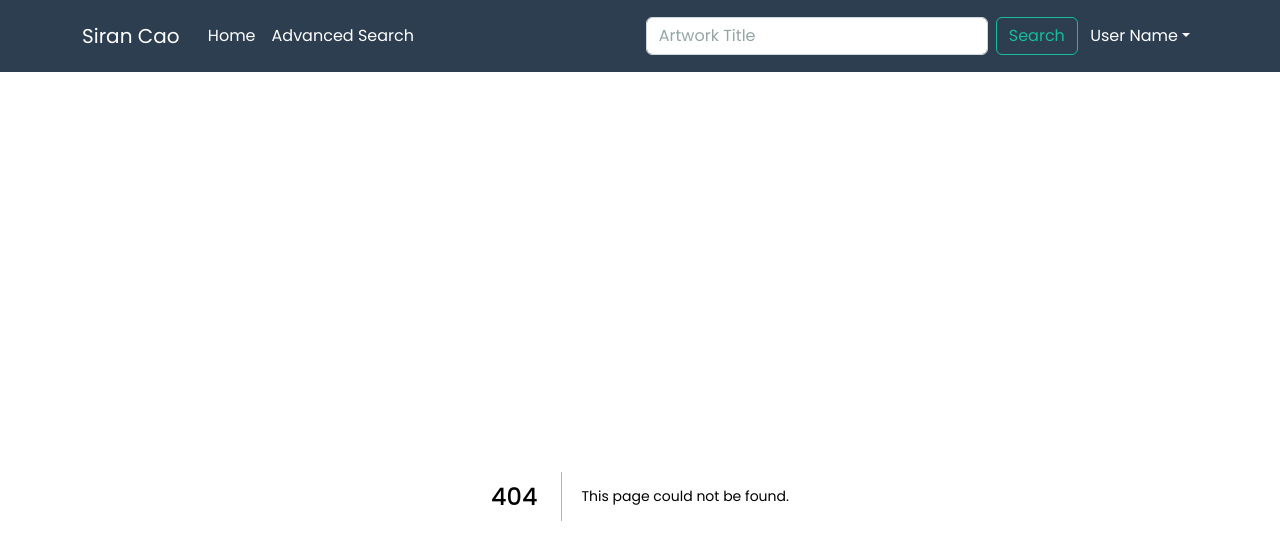
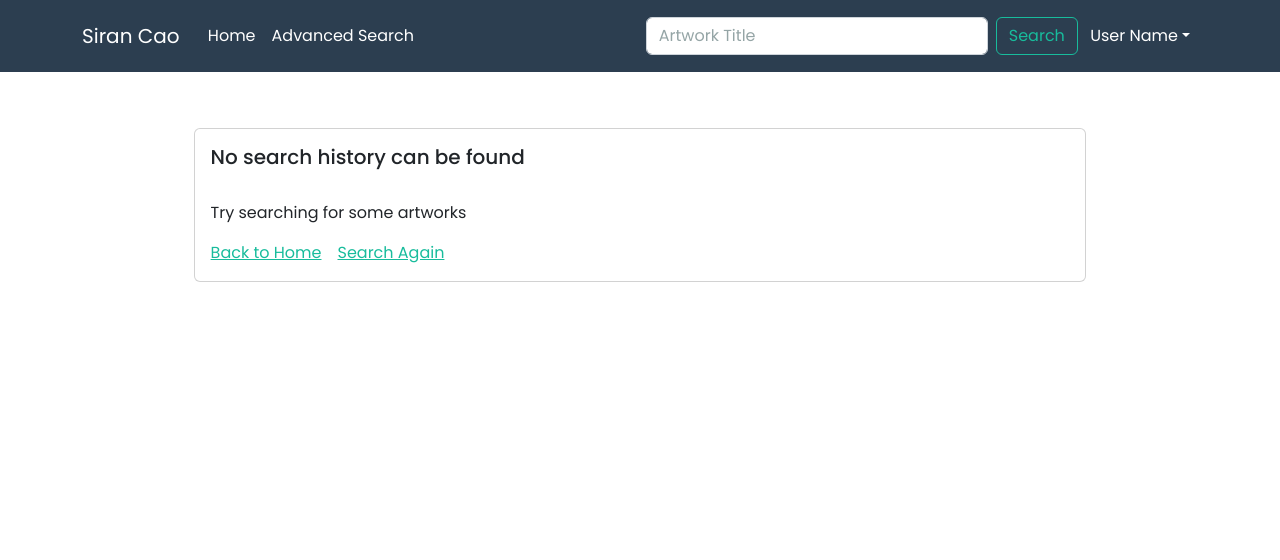
Before and after one commit to siranchao/WEB422, a Next.js app in the folder assignment4/my-museum/: page /history in a window 1280 px wide. Before the commit this address had no page. Shown: the top 560 px of the page. Built offline with nearby package versions, Linux system fonts and the light colour scheme.

Commit message:
assignment5 submit

```diff
--- a/assignment4/my-museum/components/MainNav.js
+++ b/assignment4/my-museum/components/MainNav.js
@@ -7,8 +7,13 @@ import NavDropdown from 'react-bootstrap/NavDropdown';
 import Link from 'next/link';
 import { useState } from 'react';
 import { useRouter } from 'next/router';
+import { useAtom } from 'jotai';
+import { searchHistoryAtom } from '@/store';
+
 
 export default function MainNav() {
+    //global state
+    const [searchHistory, setSearchHistory] = useAtom(searchHistoryAtom)
 
     const router = useRouter()
     const [formData, setFormData] = useState("")
@@ -22,6 +27,8 @@ export default function MainNav() {
         e.preventDefault()
         const route = `/artwork?title=true&q=${formData} `
         setFormData("")
+        //add to search history
+        setSearchHistory([...searchHistory, route])
         router.push(route)
     }
 
@@ -38,8 +45,8 @@ export default function MainNav() {
                     <Navbar.Collapse id="responsive-navbar-nav">
                         &nbsp;
                         <Nav className="me-auto">
-                            <Link href="/" passHref legacyBehavior><Nav.Link onClick={collapseNav}>Home</Nav.Link></Link>
-                            <Link href="/search" passHref legacyBehavior><Nav.Link onClick={collapseNav}>Advanced Search</Nav.Link></Link>
+                            <Link href="/" passHref legacyBehavior><Nav.Link onClick={collapseNav} active={router.pathname === "/"}>Home</Nav.Link></Link>
+                            <Link href="/search" passHref legacyBehavior><Nav.Link onClick={collapseNav} active={router.pathname === "/search"} >Advanced Search</Nav.Link></Link>
                         </Nav>
                         &nbsp;
                         <Form className="d-flex" onSubmit={handleSubmit}>
@@ -56,7 +63,8 @@ export default function MainNav() {
                         &nbsp;
                         <Nav>
                             <NavDropdown title="User Name" id="basic-nav-dropdown">
-                                <Link href="/favorites" passHref legacyBehavior><NavDropdown.Item onClick={collapseNav}>Favorites</NavDropdown.Item></Link>
+                                <Link href="/favorites" passHref legacyBehavior><NavDropdown.Item onClick={collapseNav} active={router.pathname === "/favorites"} >Favorites</NavDropdown.Item></Link>
+                                <Link href="/history" passHref legacyBehavior><NavDropdown.Item onClick={collapseNav} active={router.pathname === "/history"} >Search History</NavDropdown.Item></Link>
                             </NavDropdown>
                         </Nav>
                     </Navbar.Collapse>
--- /dev/null
+++ b/assignment4/my-museum/pages/history.js
@@ -0,0 +1,76 @@
+import Head from 'next/head'
+import { useAtom } from 'jotai'
+import { searchHistoryAtom } from '@/store'
+import { useRouter } from 'next/router'
+import CustomCard from '@/components/CustomCard'
+import styles from '@/styles/style.module.css'
+import { Button, ListGroup } from 'react-bootstrap'
+
+export default function History() {
+    const router = useRouter()
+    const [searchHistory, setSearchHistory] = useAtom(searchHistoryAtom)
+
+    let parsedHistory = searchHistory.map((item) => {
+        let params = new URLSearchParams(item)
+        let entries = params.entries()
+        return Object.fromEntries(entries)
+    })
+
+    const historyClicked = (e, index) => {
+        router.push(searchHistory[index])
+    }
+
+    const removeHistoryClicked = (e, index) => {
+        e.stopPropagation()
+        setSearchHistory(searchHistory.filter((item, i) => i !== index))
+    }
+
+    return (
+        <>
+            <Head>
+                <title>Metropolitan Museum of Art | History</title>
+                <meta name="description" content="Metropolitan Museum of Art | History" />
+                <meta name="viewport" content="width=device-width, initial-scale=1" />
+                <link rel="icon" href="/museum.ico" />
+            </Head>
+            <main>
+                {
+                    parsedHistory.length > 0 ?
+                        <ListGroup>
+                            {parsedHistory.map((item, index) => (
+                                <ListGroup.Item onClick={e => historyClicked(e, index)} className={styles.historyListItem} key={index}>
+                                    <div>
+                                        <div style={{ fontWeight: 600 }}>Keyword: {item.q}</div>
+                                        <div style={{ fontWeight: 300 }}>
+                                            <span>Search By: {Object.keys(item)[0].split("?")[1]}&nbsp;&nbsp;&nbsp;</span>
+                                            {Object.keys(item).map((key, index) => (
+                                                (index !== 0 && index !== Object.keys(item).length - 1) &&
+                                                <span key={index}>{key}: {item[key]}&nbsp;&nbsp;&nbsp;</span>
+                                            ))}
+                                        </div>
+
+                                    </div>
+                                    <Button variant="danger" size="sm" onClick={e => removeHistoryClicked(e, index)} style={{ height: "1.8rem" }}>
+                                        &times;
+                                    </Button>
+                                </ListGroup.Item>
+
+                            ))}
+                        </ListGroup>
+                        :
+                        <CustomCard title={"No search history can be found"} text={"Try searching for some artworks"} />
+                }
+            </main>
+        </>
+    )
+}
+
+///
+// const History = () => {
+//     artwork?title: true,
+//     geoLocation: Europe,
+//     medium: Ceramics,
+//     isOnView: true,
+//     isHighlight: true,
+//     q: land
+// }
--- a/assignment4/my-museum/pages/index.js
+++ b/assignment4/my-museum/pages/index.js
@@ -1,10 +1,10 @@
 /*********************************************************************************
-*  WEB422 – Assignment 4
+*  WEB422 – Assignment 5
 *  I declare that this assignment is my own work in accordance with Seneca Academic Policy.
 *  No part of this assignment has been copied manually or electronically from any other source
 *  (including web sites) or distributed to other students.
 *
-*  Name: Siran Cao     Student ID: 159235209        Date: 02/28/2023
+*  Name: Siran Cao     Student ID: 159235209        Date: 03/18/2023
 *
 *
 ********************************************************************************/
--- a/assignment4/my-museum/store.js
+++ b/assignment4/my-museum/store.js
@@ -1,3 +1,5 @@
 import { atom } from "jotai";
 
 export const favoritesAtom = atom([]);
+
+export const searchHistoryAtom = atom([]);
--- a/assignment4/my-museum/styles/style.module.css
+++ b/assignment4/my-museum/styles/style.module.css
@@ -36,3 +36,14 @@
     display: flex;
     justify-content: space-between;
 }
+
+.historyListItem{
+    display: flex;
+    justify-content: space-between;
+    align-items: center;
+}
+
+.historyListItem:hover {
+    background-color: rgb(244, 244, 244);
+    cursor:pointer;
+}
```
Also changed, not shown: assignment4/my-museum/components/ArtworkCard.js (+6 -1 lines), assignment4/my-museum/pages/search.js (+9 -2 lines).
